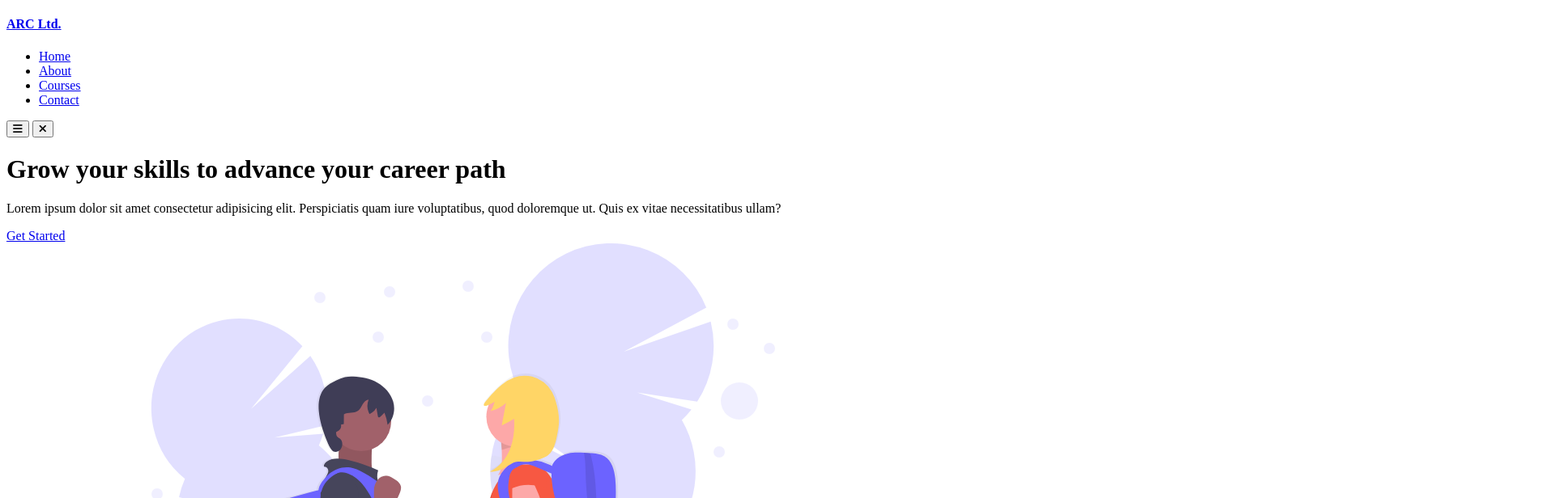
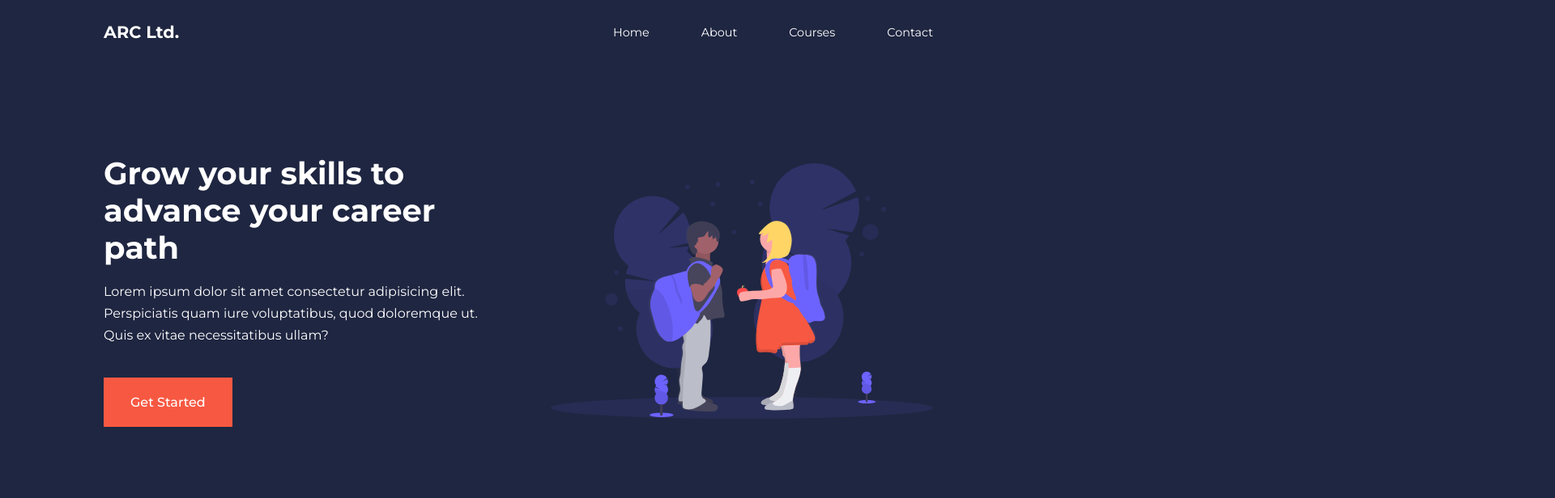
Before and after one commit to AadityaRaj08/Project, a plain HTML site: page index.html in a window 1280 px wide. Shown: the top 616 px of the page at 81% size, 1920 px wide, since content can reach past the window. Drawn offline with nearby package versions, Linux system fonts and the light colour scheme.

Commit message:
Update index.html

```diff
--- a/index.html
+++ b/index.html
@@ -22,7 +22,7 @@
 
     <link rel="stylesheet" href="https://cdn.jsdelivr.net/npm/swiper@10/swiper-bundle.min.css" />
 
-    <link rel="stylesheet" href="home.css">
+    <link rel="stylesheet" href="index.css">
 
 
 </head>
@@ -30,11 +30,11 @@
 <body>
     <nav>
         <div class="container nav_container">
-            <a href="home.html">
+            <a href="index.html">
                 <h4>ARC Ltd.</h4>
             </a>
             <ul class="nav_menu">
-                <li><a href="home.html">Home</a></li>
+                <li><a href="index.html">Home</a></li>
                 <li><a href="about.html">About</a></li>
                 <li><a href="courses.html">Courses</a></li>
                 <li><a href="contact.html">Contact</a></li>
```
